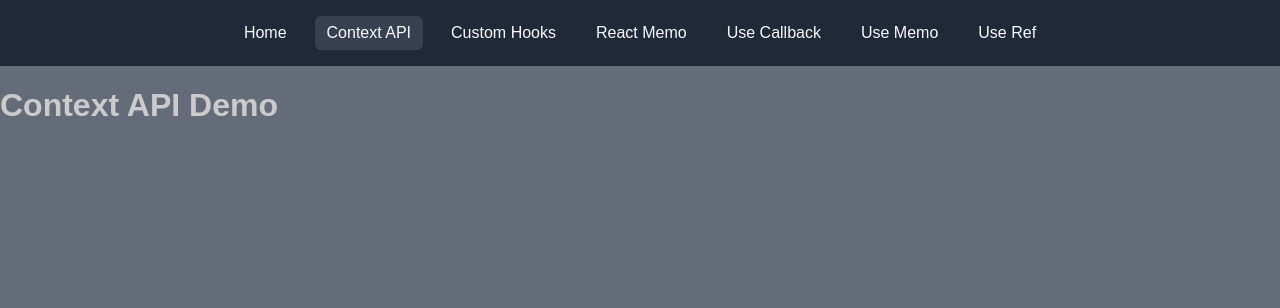
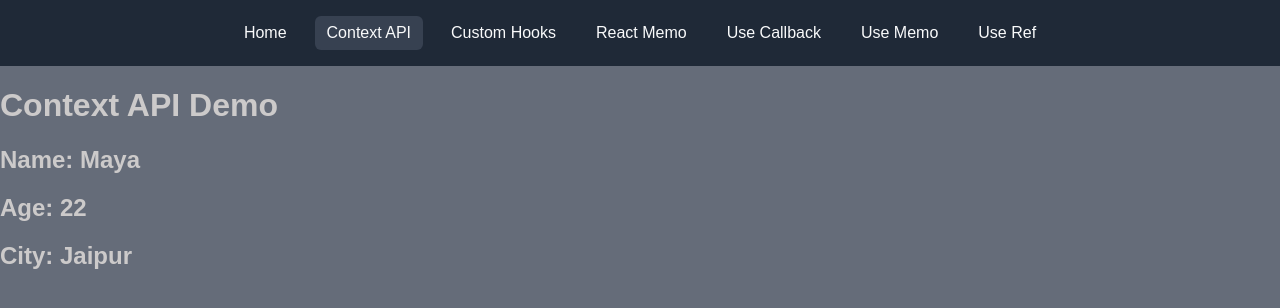
Before and after one commit to mayaswami/react-projects, a React (Vite) app in the folder 03-react-advanced/: page /context-api in a window 1280 px wide. Shown: the top 308 px of the page. Built offline with nearby package versions, Linux system fonts and the light colour scheme.

Commit message:
feat(context-api): create context, provider, and consume static data with useContext.

```diff
--- a/03-react-advanced/src/App.jsx
+++ b/03-react-advanced/src/App.jsx
@@ -1,3 +1,5 @@
+import UserContext from "./context/UserContext";
+
 import { Route, Routes } from "react-router-dom";
 import Navbar from "./components/Navbar";
 import Home from "./pages/Home";
@@ -9,9 +11,17 @@ import UseMemoDemo from "./pages/UseMemoDemo";
 import UseRefDemo from "./pages/UseRefDemo";
 
 function App() {
+
+  const user = {
+    name: "Maya",
+    age: 22,
+    city: "Jaipur",
+  };
+
   return (
     <>
       <Navbar />
+      <UserContext.Provider value={user}>
       <Routes>
         <Route path="/" element={<Home />} />
         <Route path="/context-api" element={<ContextDemo />} />
@@ -21,6 +31,7 @@ function App() {
         <Route path="/use-memo" element={<UseMemoDemo />} />
         <Route path="/use-ref" element={<UseRefDemo />} />
       </Routes>
+      </UserContext.Provider>
     </>
   );
 }
--- /dev/null
+++ b/03-react-advanced/src/context/UserContext.jsx
@@ -0,0 +1,5 @@
+import { createContext } from "react";
+
+const UserContext = createContext();
+
+export default UserContext;
--- a/03-react-advanced/src/pages/ContextDemo.jsx
+++ b/03-react-advanced/src/pages/ContextDemo.jsx
@@ -1,5 +1,17 @@
+import { useContext } from "react";
+import UserContext from "../context/UserContext";
+
 function ContextDemo() {
-  return <h1>Context API Demo</h1>;
+  const user = useContext(UserContext);
+
+  return (
+    <div>
+      <h1>Context API Demo</h1>
+      <h2>Name: {user.name}</h2>
+      <h2>Age: {user.age}</h2>
+      <h2>City: {user.city}</h2>
+    </div>
+  );
 }
 
 export default ContextDemo;
```
